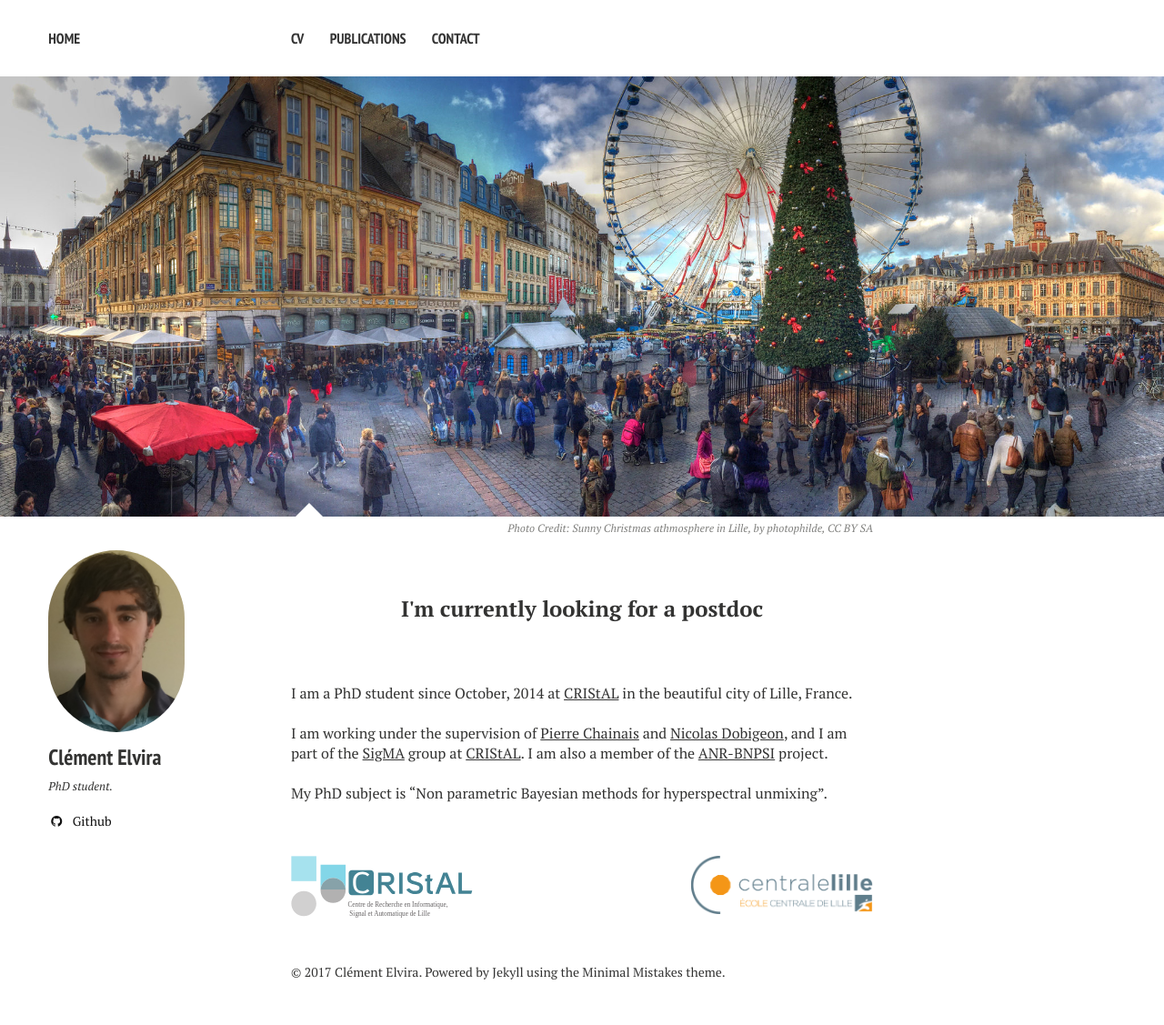
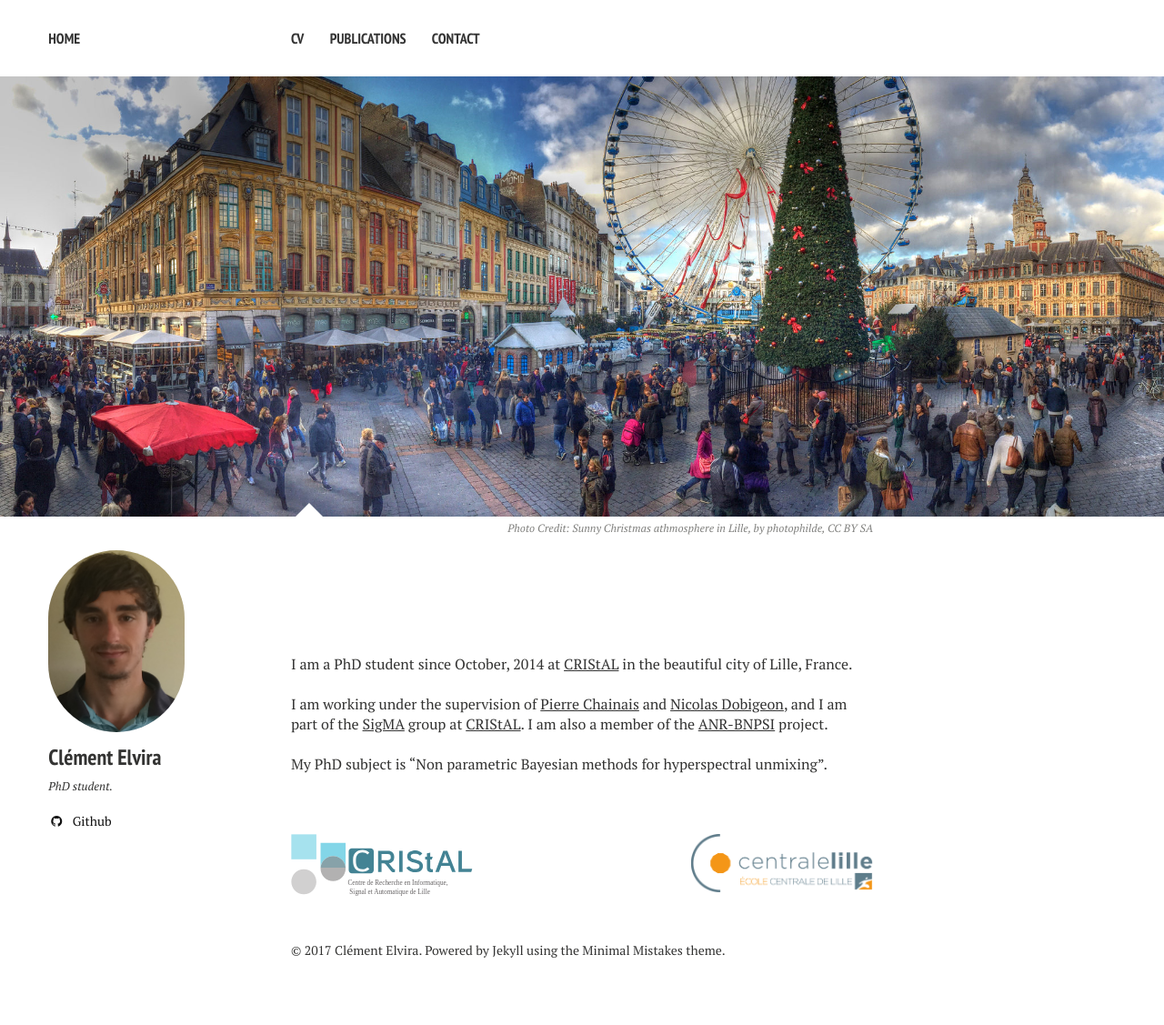
Before and after one commit to c-elvira/c-elvira.github.io-old, a Jekyll site: the page built from index.md, in a window 1280 px wide. Shown: the whole page at 91% size. Built offline with Jekyll 4.4.1, drawn with Linux system fonts in a browser that asks for light colours; nearby versions of some CDN libraries; after the commit the page ends 1103 px from its top, so only the background shows below that.

Commit message:
Update index.md

```diff
--- a/index.md
+++ b/index.md
@@ -11,7 +11,6 @@ image:
 <center>
     <b>
         <font size="5">
-            I'm currently looking for a postdoc
         </font>
     </b>
 </center>
```
